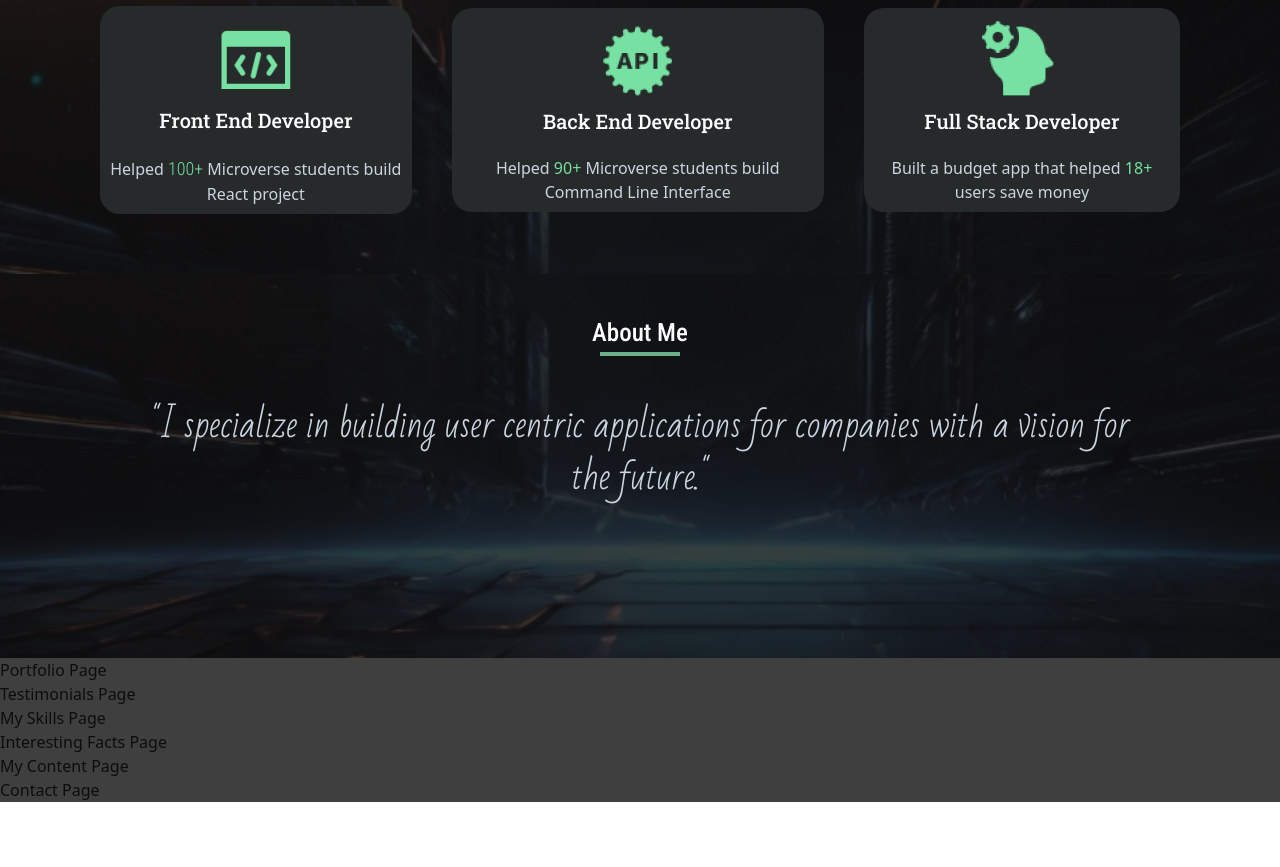
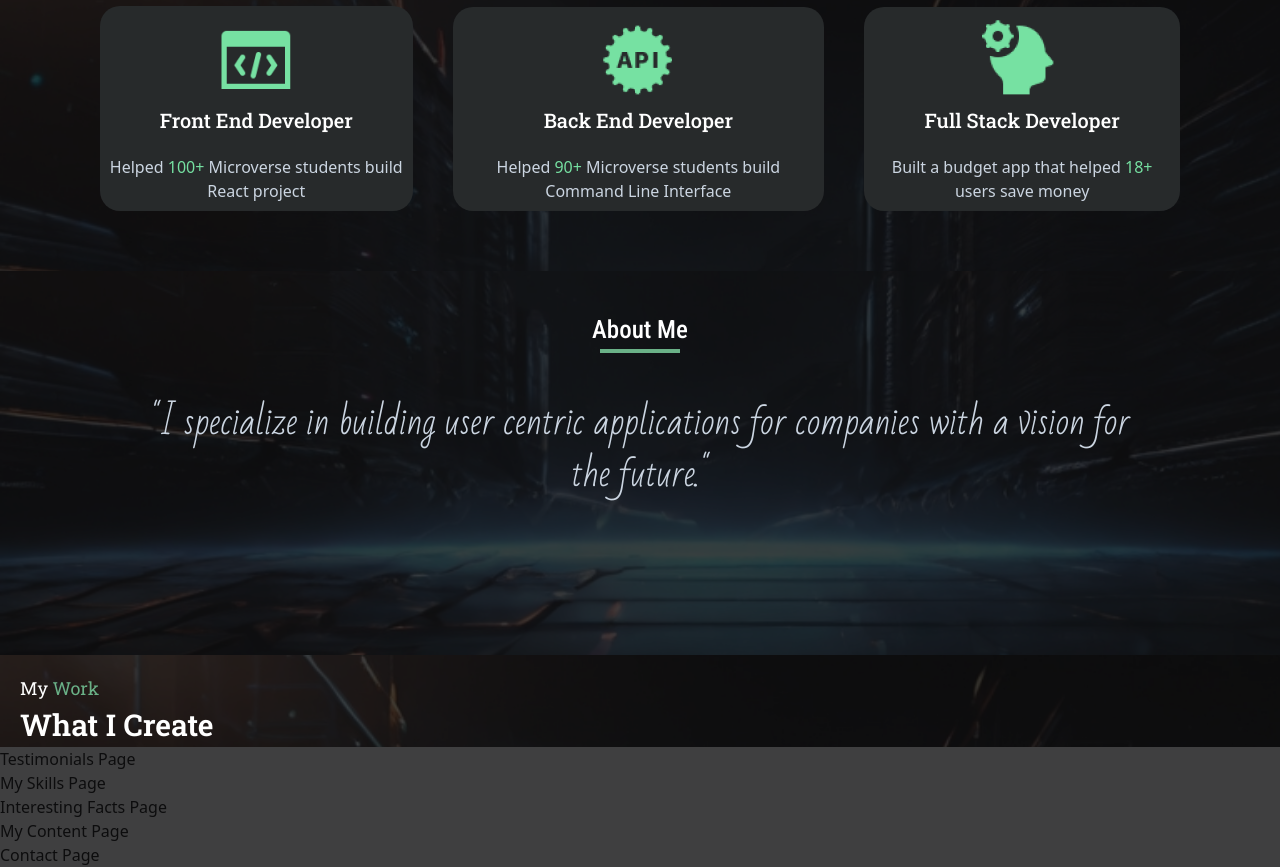
Before and after one commit to Ayokunnumi1/ayokunnumi-portfolio, a JavaScript app: page / in a window 1280 px wide. Shown: the part 906-1773 px from the top of the page. Before the commit the page ends 1708 px from the top, so only its background shows below. Built offline with nearby package versions, Linux system fonts and the light colour scheme; the HTML template or start-up script is replaced by a standard one.

Commit message:
Change class names to pascal case

```diff
--- a/src/component/About.js
+++ b/src/component/About.js
@@ -2,13 +2,13 @@ import "../styles/about.css"
 
 const About = () => {
     return (
-      <section className="bg-home-pg-bg-image bg-no-repeat bg-cover text-white w-screen sm:h-506 md:h-96 bg-center bg-[100% auto] py-10">
+      <section className="bg-home-pg-bg-image bg-no-repeat bg-cover text-white w-full sm:h-506 md:h-96 bg-center bg-[100% auto] py-10">
         <div className="relative z-10 flex flex-col justify-center items-center gap-5">
           <div className="flex flex-col items-center">
-            <h3 className="about_me_heading">About Me</h3>
+            <h3 className="about-me-heading">About Me</h3>
             <div className="w-20 h-1 bg-custom-green"></div>
           </div>
-          <p className="about_me_text lg:px-36 p-6">
+          <p className="about-me-text lg:px-36 p-6">
             "I specialize in building user centric applications for companies
             with a vision for the future."
           </p>
--- a/src/component/Home.js
+++ b/src/component/Home.js
@@ -11,12 +11,12 @@ const Home = () => {
   return (
     <section className="bg-home-pg-bg-image bg-no-repeat bg-cover min-h-screen md:min-h-0  md:pb-5 lg:min-h-screen text-white pt-5">
       <div className="relative z-10 flex flex-row justify-between items-center px-10 lg:px-20">
-        <h3 className="logo_font logo_font_desktop">
+        <h3 className="logo-font logo-font-desktop">
           <span className="text-[#76E1A2]">AY</span>
           <span className="text-white">CODE</span>
         </h3>
         <nav>
-          <ul className="hidden lg:flex flex-row justify-center items-center gap-8 nav_list">
+          <ul className="hidden lg:flex flex-row justify-center items-center gap-8 nav-list">
             <li>Home</li>
             <li>About</li>
             <li>Portfolio</li>
@@ -36,14 +36,14 @@ const Home = () => {
         <div className="w-80 h-80 bg-[#374B3F] rounded-full flex flex-col items-center justify-center">
           <div className="w-64 h-64 rounded-full bg-custom-green flex flex-col items-center justify-center">
             <img
-              className=" w-80 h-80 object-cover rounded-full rotate_img"
+              className=" w-80 h-80 object-cover rounded-full rotate-img"
               src={myPic}
               alt="my face"
             />
           </div>
         </div>
-        <h3 className="my_name">AYO OMOLOLU</h3>
-        <h3 className="full_stack_text">
+        <h3 className="my-name">AYO OMOLOLU</h3>
+        <h3 className="full-stack-text">
           <span className="text-white">Full Stack </span>
           <span className="text-[#76E1A2]">Web Developer</span>
         </h3>
--- a/src/component/MyServices.js
+++ b/src/component/MyServices.js
@@ -7,29 +7,29 @@ const MyServices = () => {
   return (
     <section className="bg-home-pg-bg-image bg-no-repeat bg-cover text-white pb-10">
       <div className="relative z-10 md:px-10 lg:px-20">
-        <h3 className="myServices px-5 pt-5">
+        <h3 className="my-services px-5 pt-5">
           <span>My </span>
           <span className="text-custom-green">Services</span>
         </h3>
-        <h3 className="whatIDo mx-5 mt-0">What I Do</h3>
+        <h3 className="what-i-do mx-5 mt-0">What I Do</h3>
         <article className="sm:flex flex-col justify-center items-center md:flex-row text-center">
-          <div className="bg-custom-black borderRadius flex flex-col justify-center items-center p-10 m-5 md:p-2 ">
+          <div className="bg-custom-black border-radius flex flex-col justify-center items-center p-10 m-5 md:p-2 ">
             <img src={FrontendImg} alt="frontend" className="myServiceImg" />
-            <h4 className="myService_title md:text-nowrap">
+            <h4 className="my-service-title md:text-nowrap">
               Front End Developer
             </h4>
             <p className="mt-5 text-slate-300">
               Helped
-              <span className="text-[#76E1A2] myService_title_text">
+              <span className="text-[#76E1A2] my-service_title_text">
                 {" "}
                 100+
               </span>{" "}
               Microverse students build React project
             </p>
           </div>
-          <div className="bg-custom-black borderRadius flex flex-col justify-center items-center p-10 m-5 md:p-2 ">
+          <div className="bg-custom-black border-radius flex flex-col justify-center items-center p-10 m-5 md:p-2 ">
             <img src={BackendImg} alt="Backend" className="myServiceImg" />
-            <h4 className="myService_title md:text-nowrap">
+            <h4 className="my-service-title md:text-nowrap">
               Back End Developer
             </h4>
             <p className="mt-5 text-slate-300">
@@ -38,9 +38,9 @@ const MyServices = () => {
               build Command Line Interface
             </p>
           </div>
-          <div className="bg-custom-black borderRadius flex flex-col justify-center items-center p-10 m-5 md:p-2 ">
+          <div className="bg-custom-black border-radius flex flex-col justify-center items-center p-10 m-5 md:p-2 ">
             <img src={FullStackImg} alt="full stack" className="myServiceImg" />
-            <h4 className="myService_title md:text-nowrap">
+            <h4 className="my-service-title md:text-nowrap">
               Full Stack Developer
             </h4>
             <p className="mt-5 text-slate-300">
--- a/src/component/Portfolio.js
+++ b/src/component/Portfolio.js
@@ -1,5 +1,17 @@
+import "../styles/myServices.css";
+
 const Portfolio = () => {
-  return <section>Portfolio Page</section>;
+  return (
+    <section className="bg-home-pg-bg-image bg-no-repeat bg-cover text-white w-full">
+      <div className="relative z-10">
+        <h3 className="my-work px-5 pt-5">
+          <span>My </span>
+          <span className="text-custom-green">Work</span>
+        </h3>
+        <h3 className="what-i-create mx-5 mt-0">What I Create</h3>
+      </div>
+    </section>
+  );
 };
 
 export default Portfolio;
--- a/src/styles/about.css
+++ b/src/styles/about.css
@@ -1,13 +1,12 @@
-.about_me_text {
+.about-me-text {
     font-family: "Bad Script", sans-serif;
     font-size: 35px;
     font-weight: 100;
     text-align: center;
-    /* color: ffffff; */
     color: rgb(203 213 225 / var(--tw-text-opacity));
 }
 
-.about_me_heading {
+.about-me-heading {
     font-family: "Roboto Condensed", sans-serif;
     font-size: 25px;
     font-weight: 500;
--- a/src/styles/home.css
+++ b/src/styles/home.css
@@ -1,31 +1,31 @@
-.logo_font {
+.logo-font {
     font-family: "Luckiest Guy", sans-serif;
     font-size: 24px;
     font-weight: 400;
 }
 
-.rotate_img {
+.rotate-img {
     transform: rotate(-17deg) translateX(10px);
 }
 
-.my_name {
+.my-name {
     font-family: "Lato", sans-serif;
     font-size: 32px;
     font-weight: 400;
     color: #ffffff;
 }
 
-.full_stack_text {
+.full-stack-text {
     font-family: "Roboto Slab", sans-serif;
     font-size: 17px;
 }
 
 @media screen and (min-width: 1280px) {
-    .logo_font_desktop {
+    .logo-font-desktop {
         font-size: 30px;
     }
 
-    .nav_list {
+    .nav-list {
         font-family: "Roboto Flex", sans-serif;
         font-size: 20px;
     }
--- a/src/styles/myServices.css
+++ b/src/styles/myServices.css
@@ -1,34 +1,23 @@
-.myServices {
+.my-services,
+.my-work {
     font-family: "Roboto Slab", sans-serif;
     font-size: 18px;
     font-weight: 400;
 }
 
-.whatIDo {
+.what-i-do,
+.what-i-create {
     font-family: "Roboto Slab", sans-serif;
     font-size: 30px;
     font-weight: 600;
 }
 
-.borderRadius {
+.border-radius {
     border-radius: 20px;
 }
 
-.myService_title {
+.my-service-title {
     font-family: "Roboto Slab", sans-serif;
     font-size: 20px;
     font-weight: 500;
 }
-
-.myService_title_text {
-    font-family: "Roboto Condensed", sans-serif;
-    font-size: 18px;
-    font-weight: 300;
-}
-
-/* @media screen and (max-width: 768px) {
-    .myService_title{
-        font-size: 10px;
-    }
-
-} */
```
